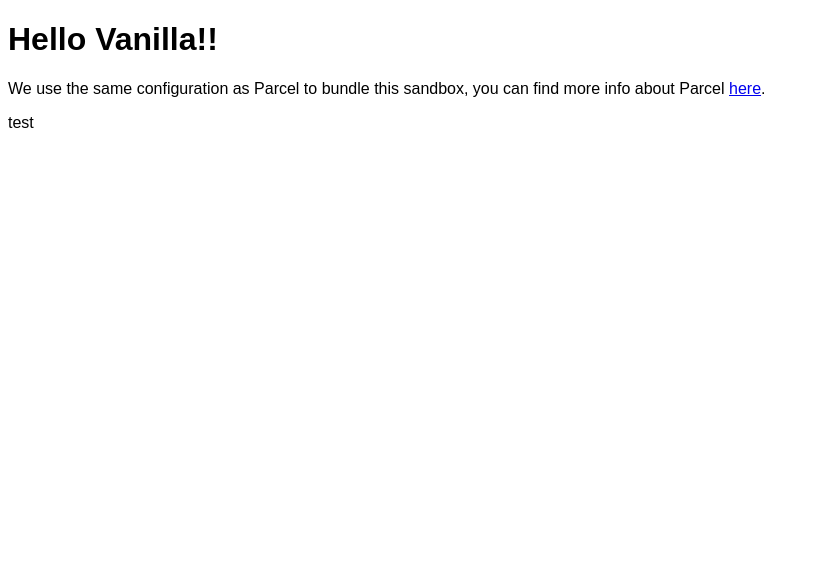
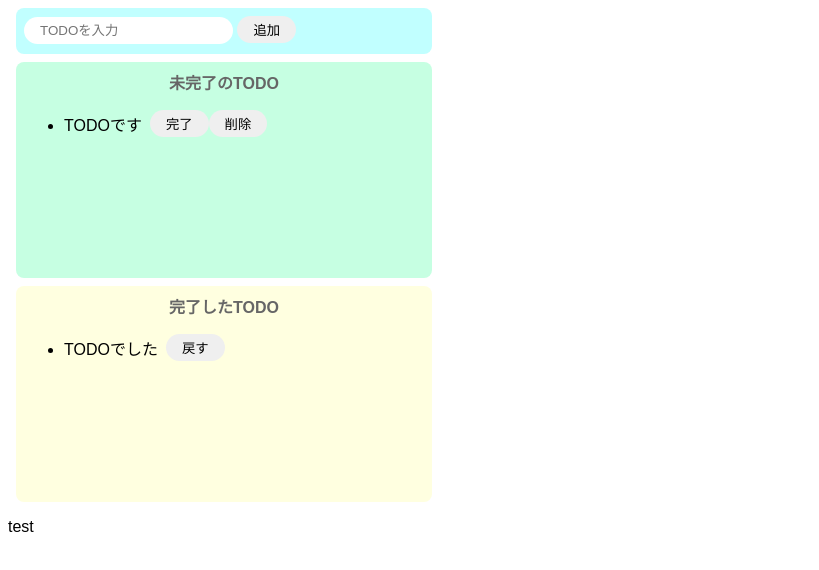
Before and after one commit to yukiyoshimura/codesandbox-todo, a website built with Parcel: page index.html in a window 1280 px wide. Shown: the whole page, without its empty margins (0-819 px from the left). Built offline with nearby package versions, Linux system fonts and the light colour scheme.

Commit message:
add html

```diff
--- a/index.html
+++ b/index.html
@@ -2,10 +2,35 @@
 <html>
   <head>
     <title>Parcel Sandbox</title>
+    <link rel="stylesheet" href="src/styles.css" />
     <meta charset="UTF-8" />
   </head>
 
   <body>
+    <div class="input-area">
+      <input id="add-text" placeholder="TODOを入力" />
+      <button id="add-button">追加</button>
+    </div>
+    <div class="incomplete-area">
+      <p class="title">未完了のTODO</p>
+      <ul id="incomplete-list">
+        <div class="list-row">
+          <li>TODOです</li>
+          <button>完了</button>
+          <button>削除</button>
+        </div>
+      </ul>
+    </div>
+    <div class="complete-area">
+      <p class="title">完了したTODO</p>
+      <ul>
+        <div class="list-row">
+          <li>TODOでした</li>
+          <button>戻す</button>
+        </div>
+      </ul>
+    </div>
+
     <div id="app"></div>
     <p>test</p>
 
--- a/src/index.js
+++ b/src/index.js
@@ -1,10 +1,37 @@
-import "./styles.css";
+const onClickAdd = () => {
+  const inputText = document.getElementById("add-text").value;
+  document.getElementById("add-text").value = "";
 
-document.getElementById("app").innerHTML = `
-<h1>Hello Vanilla!!</h1>
-<div>
-  We use the same configuration as Parcel to bundle this sandbox, you can find more
-  info about Parcel
-  <a href="https://parceljs.org" target="_blank" rel="noopener noreferrer">here</a>.
-</div>
-`;
+  const div = document.createElement("div");
+  div.className = "list-row";
+
+  const li = document.createElement("li");
+  li.innerText = inputText;
+
+  // 完了ボタンタグ
+  const completeButton = document.createElement("button");
+  completeButton.innerText = "完了";
+  completeButton.addEventListener("click", () => {
+    alert("完了");
+  });
+
+  // 削除ボタンタグ
+  const deleteButton = document.createElement("button");
+  deleteButton.innerText = "削除";
+  deleteButton.addEventListener("click", () => {
+    const deleteTarget = deleteButton.parentNode;
+    console.log(deleteTarget);
+    alert("削除");
+  });
+
+  // 子要素を追加
+  div.appendChild(li);
+  div.appendChild(completeButton);
+  div.appendChild(deleteButton);
+
+  document.getElementById("incomplete-list").appendChild(div);
+};
+
+document
+  .getElementById("add-button")
+  .addEventListener("click", () => onClickAdd());
--- a/src/styles.css
+++ b/src/styles.css
@@ -1,3 +1,66 @@
 body {
   font-family: sans-serif;
 }
+
+input {
+  border-radius: 16px;
+  border: none;
+  padding: 6px 16px;
+  outline: none;
+}
+
+button {
+  border-radius: 16px;
+  border: none;
+  padding: 4px 16px;
+}
+
+button:hover {
+  background-color: #ff7fff;
+  color: #fff;
+  cursor: pointer;
+}
+
+li {
+  margin-right: 8px;
+}
+
+.input-area {
+  background-color: #c1ffff;
+  width: 400px;
+  height: 30px;
+  padding: 8px;
+  margin: 8px;
+  border-radius: 8px;
+}
+
+.incomplete-area {
+  background-color: #c6ffe2;
+  width: 400px;
+  min-height: 200px;
+  padding: 8px;
+  margin: 8px;
+  border-radius: 8px;
+}
+
+.complete-area {
+  background-color: #ffffe0;
+  width: 400px;
+  min-height: 200px;
+  padding: 8px;
+  margin: 8px;
+  border-radius: 8px;
+}
+
+.title {
+  text-align: center;
+  margin-top: 0;
+  font-weight: bold;
+  color: #666;
+}
+
+.list-row {
+  display: flex;
+  align-items: center;
+  padding-bottom: 4px;
+}
```
